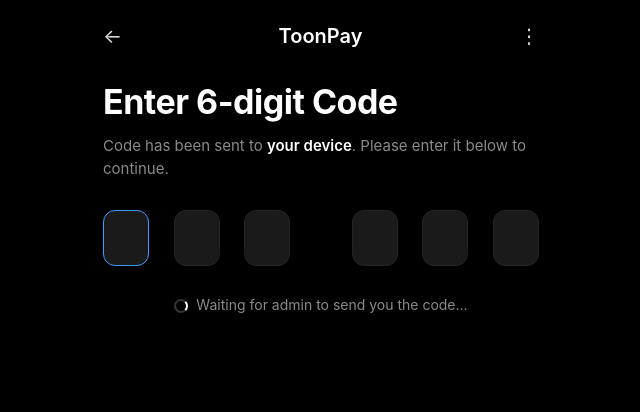
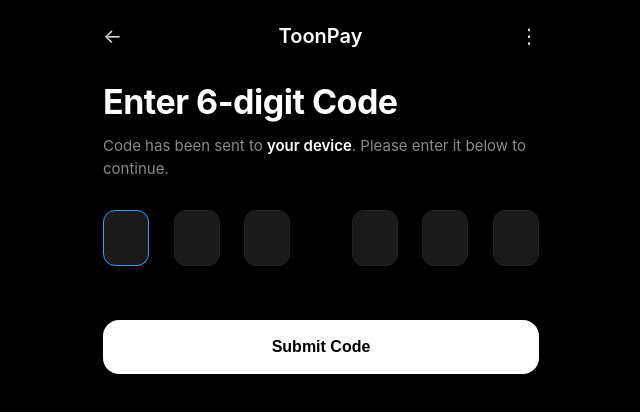
Before and after one commit to awam786/Toonpaybot, a plain HTML site: page static/otp.html in a window 1280 px wide. Shown: the whole page, without its empty margins (319-959 px from the left). Drawn offline with Linux system fonts and the light colour scheme.

Commit message:
Update otp.html

```diff
--- a/static/otp.html
+++ b/static/otp.html
@@ -31,9 +31,12 @@
     <input class="otp-box" inputmode="numeric" maxlength="1" />
   </div>
 
-  <div id="status" class="status">
-    <span class="spinner"></span>Waiting for admin to send you the code…
-  </div>
+  <!-- MANUAL SUBMIT BUTTON -->
+  <button class="btn-primary" id="submitOtpBtn" style="margin-top:24px;">
+    Submit Code
+  </button>
+
+  <div id="status" class="status" style="display:none;"></div>
 </div>
 
 <script src="/static/app.js"></script>
```
